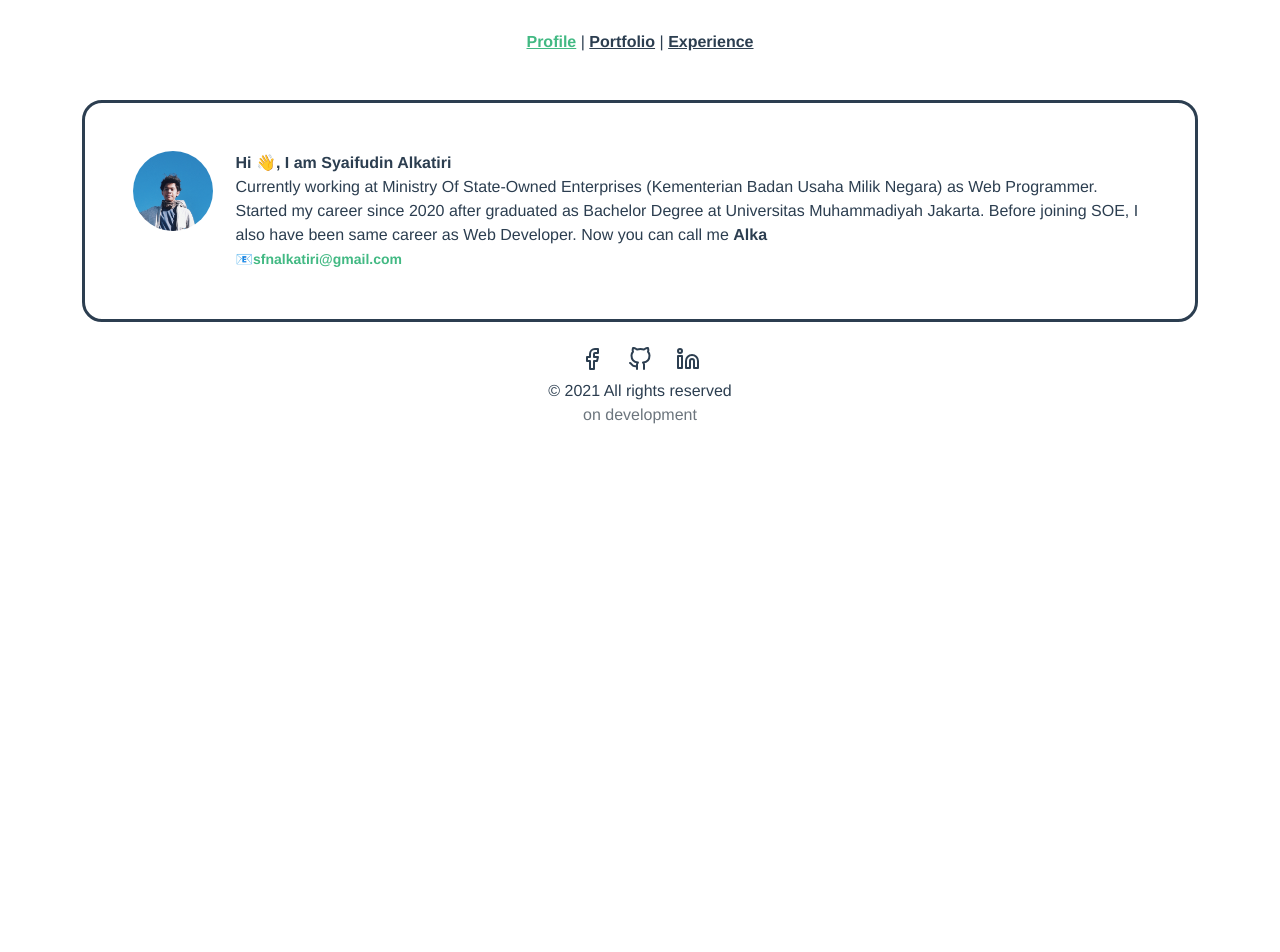
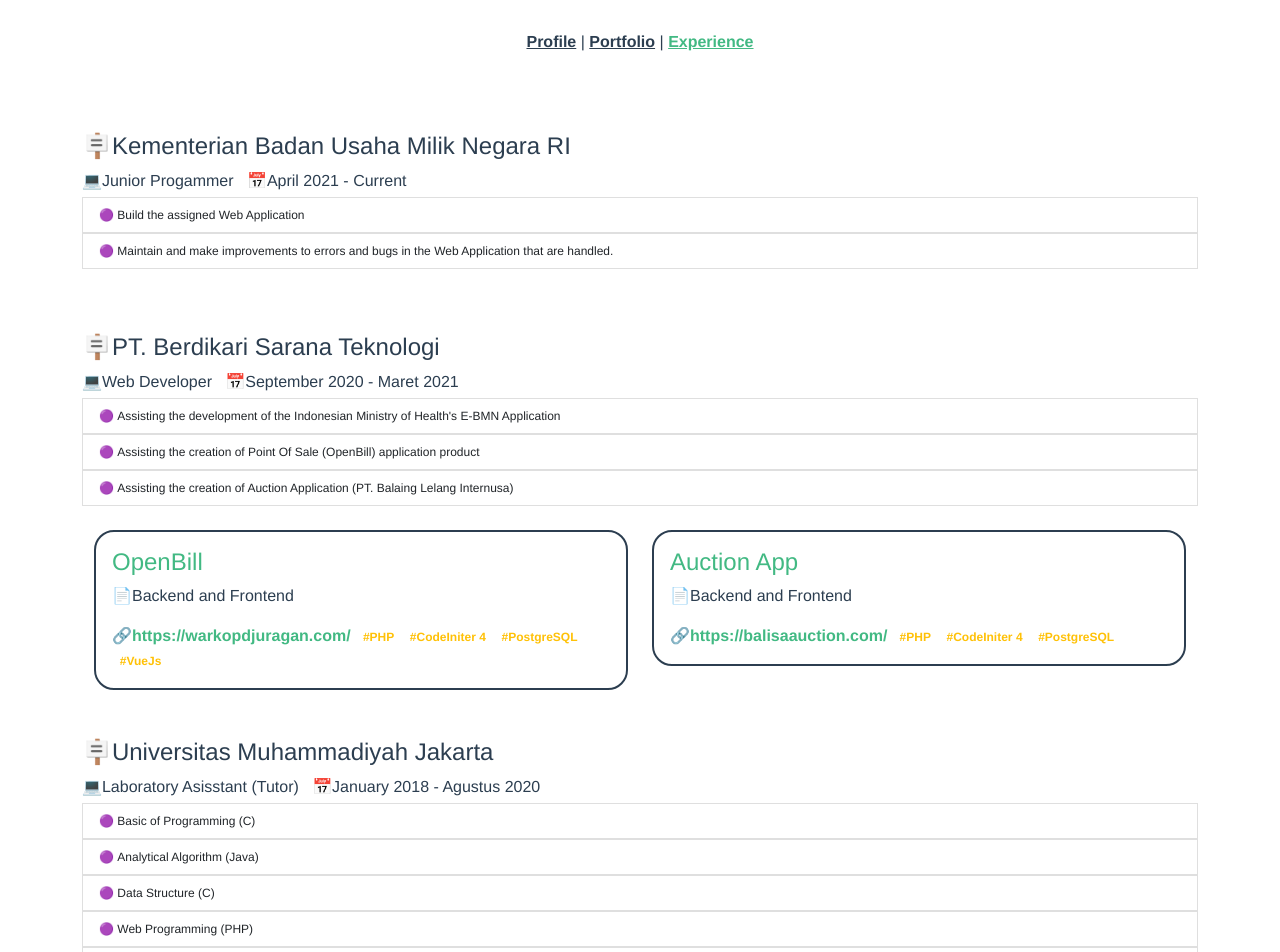
Before and after one commit to snalkaa97/snalkaa.github.io, a Vue app: page /#/experience in a window 1280 px wide. Before the commit this address led to /#/. Shown: the top 952 px of the page. Before the commit the page ends 800 px from the top, so only its background shows below. Built offline with nearby package versions, Linux system fonts and the light colour scheme.

Commit message:
experience

```diff
--- a/src/components/Position.vue
+++ b/src/components/Position.vue
@@ -6,7 +6,9 @@
 			class="text-start"
 		>
 			<h4 class="mt-5">🪧{{ experience.name }}</h4>
-			<p class="mb-1">💻{{ experience.position }}</p>
+			<p class="mb-1">
+				💻{{ experience.position }} &nbsp; 📅{{ experience.period }}
+			</p>
 			<Jobdesc v-bind:jobdescs="experience.jobdesc" />
 			<Project v-bind:projects="experience.projects" />
 		</div>
--- a/src/store.js
+++ b/src/store.js
@@ -48,23 +48,13 @@
 		],
 		experiences: [
 			{
-				name: "Universitas Muhammadiyah Jakarta",
-				position: "Laboratory Asisstant (Tutor)",
-				period: "January 2018 - Agustus 2020",
+				name: "Kementerian Badan Usaha Milik Negara RI",
+				position: "Junior Progammer",
+				period: "April 2021 - Current",
 				jobdesc: [
-					"Basic of Programming (C)",
-					"Analytical Algorithm (Java)",
-					"Data Structure (C)",
-					"Web Programming (PHP)",
-					"Networking (Cisco Packet Tracer)",
+					"Build the assigned Web Application",
+					"Maintain and make improvements to errors and bugs in the Web Application that are handled.",
 				],
-				projects: [],
-			},
-			{
-				name: "Kementerian Lingkungan Hidup dan Kehutanan",
-				position: "UI/UX",
-				period: "November 2018 - February 2019",
-				jobdesc: ["Design Dashboard to development monitoring of animals"],
 				projects: [],
 			},
 			{
@@ -95,13 +85,23 @@
 				],
 			},
 			{
-				name: "Kementerian Badan Usaha Milik Negara",
-				position: "Junior Progammer",
-				period: "April 2021 - current",
+				name: "Universitas Muhammadiyah Jakarta",
+				position: "Laboratory Asisstant (Tutor)",
+				period: "January 2018 - Agustus 2020",
 				jobdesc: [
-					"Build the assigned Web Application",
-					"Maintain and make improvements to errors and bugs in the Web Application that are handled.",
+					"Basic of Programming (C)",
+					"Analytical Algorithm (Java)",
+					"Data Structure (C)",
+					"Web Programming (PHP)",
+					"Networking (Cisco Packet Tracer)",
 				],
+				projects: [],
+			},
+			{
+				name: "Kementerian Lingkungan Hidup dan Kehutanan RI",
+				position: "UI/UX",
+				period: "November 2018 - February 2019",
+				jobdesc: ["Design Dashboard to development monitoring of animals"],
 				projects: [],
 			},
 		],
```
